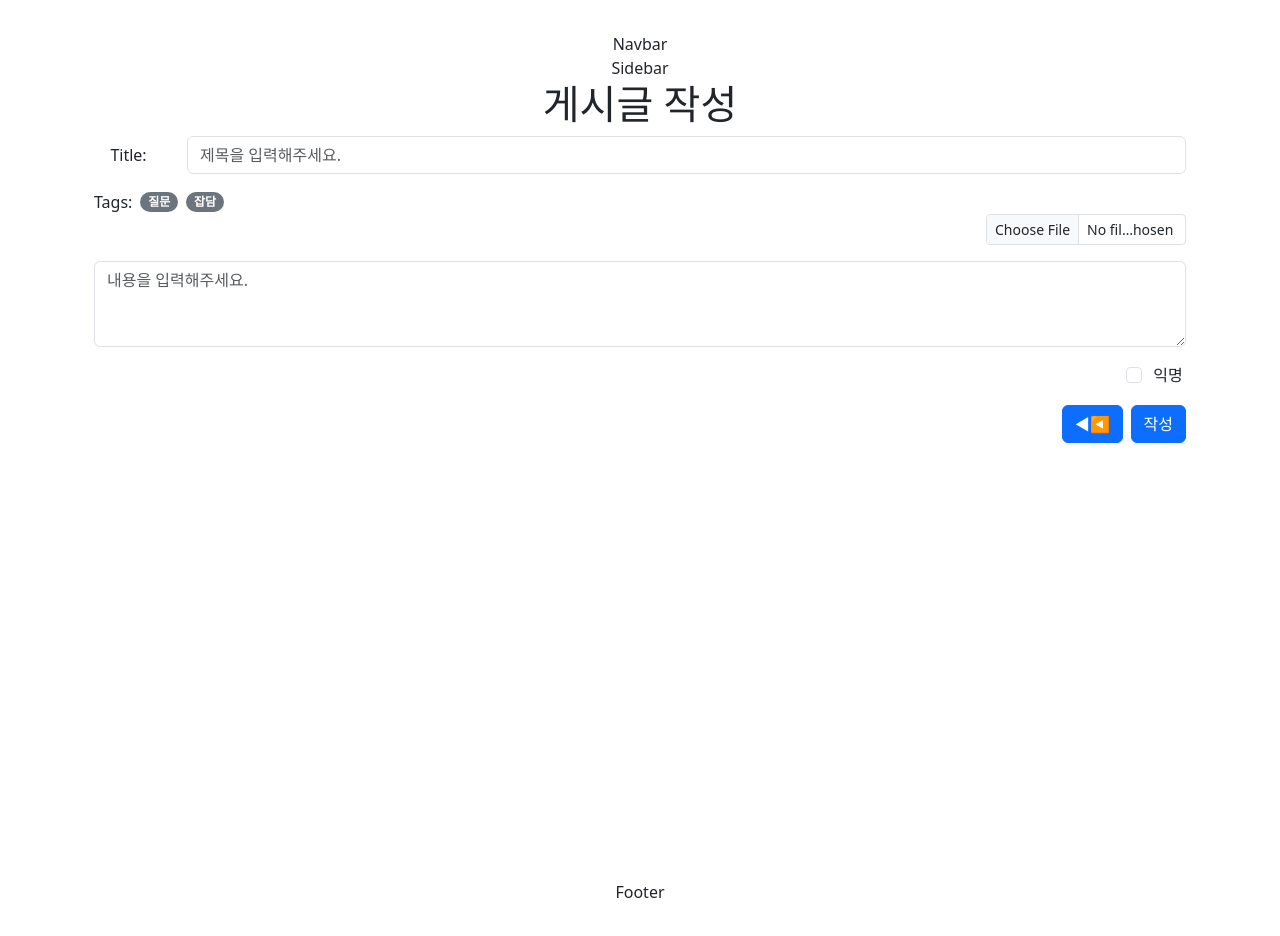
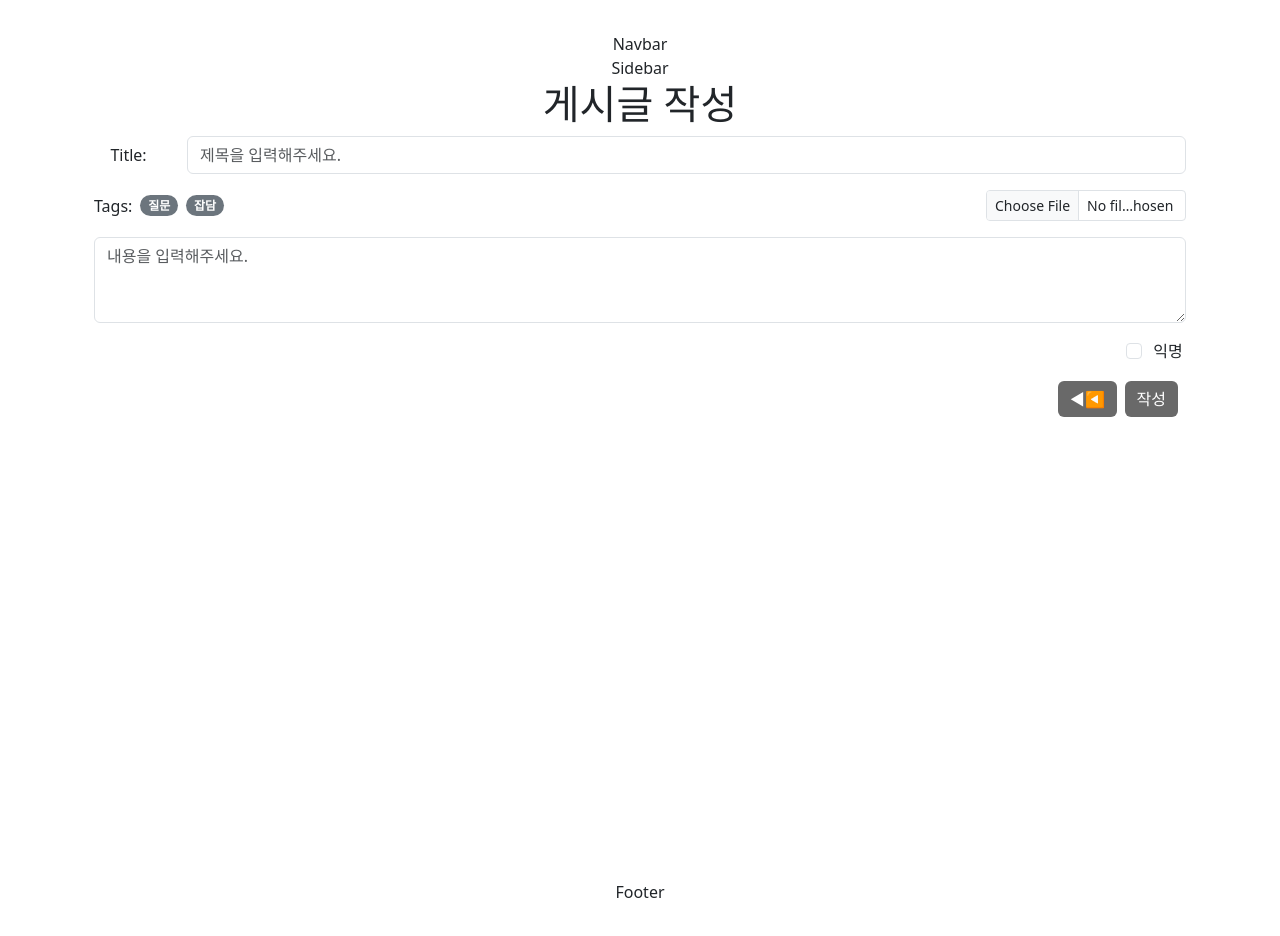
Before and after one commit to seohee99/Blueming, a React (Vite) app in the folder frontend/: page /board/write in a window 1280 px wide. Built offline with nearby package versions, Linux system fonts and the light colour scheme.

Commit message:
style: board css 추가

```diff
--- a/frontend/src/main.jsx
+++ b/frontend/src/main.jsx
@@ -3,6 +3,7 @@ import ReactDOM from "react-dom/client";
 import App from "./App.jsx";
 // import './index.css'
 import "bootstrap/dist/css/bootstrap.min.css";
+import "./routes/board/board.css";
 
 ReactDOM.createRoot(document.getElementById("root")).render(
   <React.StrictMode>
--- a/frontend/src/routes/MainPage.jsx
+++ b/frontend/src/routes/MainPage.jsx
@@ -1,7 +1,5 @@
-import React from 'react'
+import React from "react";
 
 export default function MainPage() {
-  return (
-    <div>MainPage</div>
-  )
+  return <div>MainPage</div>;
 }
--- /dev/null
+++ b/frontend/src/routes/board/board.css
@@ -0,0 +1,4 @@
+.me-2.custom-btn {
+  background: #696969;
+  border: none;
+}
--- a/frontend/src/routes/board/board/write/BoardWritePage.jsx
+++ b/frontend/src/routes/board/board/write/BoardWritePage.jsx
@@ -79,8 +79,10 @@ export default function BoardWritePage() {
             </Col>
           </Form.Group>
 
+          <div className="d-flex align-items-center justify-content-between mb-3">
+            <div>
               <Stack direction="horizontal" gap={2}>
-            Tags:
+                <span>Tags:</span>
                 {tags.map((tag) => (
                   <Badge
                     key={tag}
@@ -93,13 +95,12 @@ export default function BoardWritePage() {
                   </Badge>
                 ))}
               </Stack>
-
-          <Form.Group
-            className="mb-3 d-flex justify-content-end"
-            controlId="formFile"
-          >
+            </div>
+            <Form.Group controlId="formFile" className="mb-0">
               <Form.Control type="file" size="sm" style={{ width: "200px" }} />
             </Form.Group>
+          </div>
+
           <Form.Group className="mb-3" controlId="writeForm.content.input">
             <Form.Control
               as="textarea"
@@ -129,11 +130,15 @@ export default function BoardWritePage() {
               onClick={(e) => {
                 navigate(-1);
               }}
-              className="me-2"
+              className="me-2 custom-btn"
             >
               ◀◀️
             </Button>
-            <Button type="button" onClick={handleWriteBoard}>
+            <Button
+              type="button"
+              onClick={handleWriteBoard}
+              className="me-2 custom-btn"
+            >
               작성
             </Button>
           </div>
```
Lines whose indentation alone changed are shown as unchanged.
